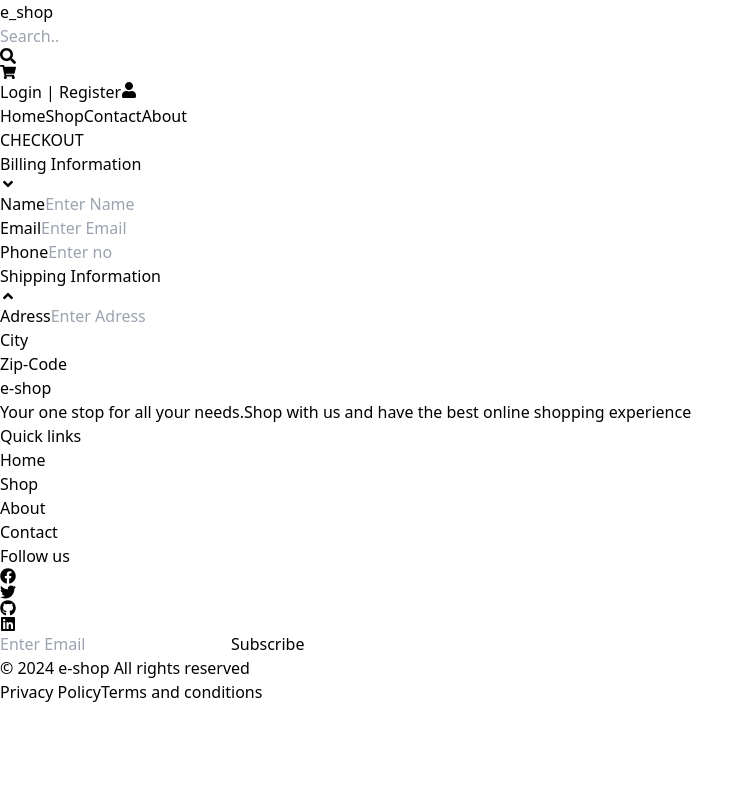
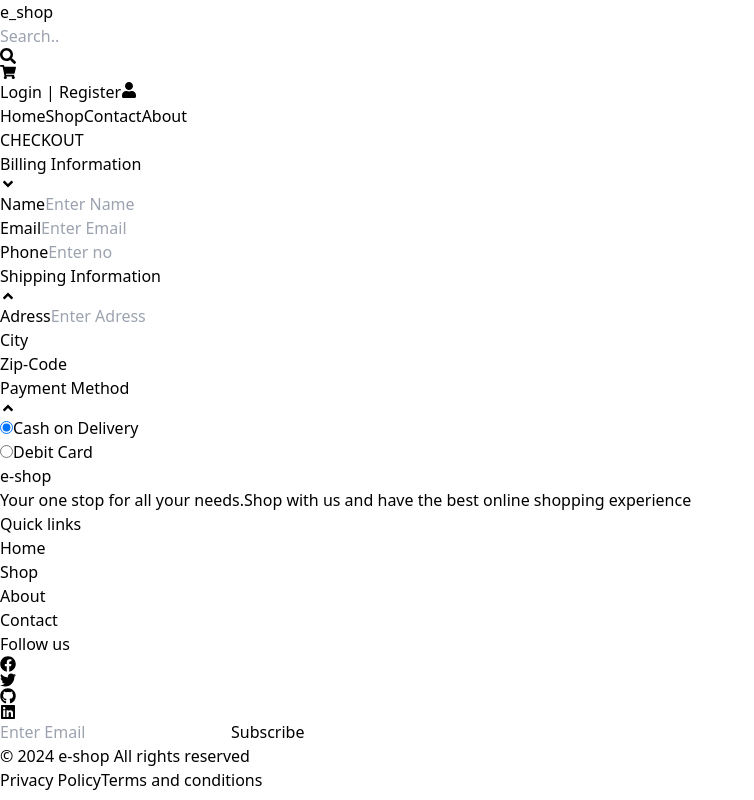
Before and after one commit to bobbyDeepak1415/E-commerce-latest, a React (Vite) app: page /checkout in a window 1280 px wide. Shown: the whole page, without its empty margins (0-754 px from the left). Built offline with nearby package versions, Linux system fonts and the light colour scheme.

Commit message:
made few changes to the checkout page

```diff
--- a/src/pages/Cart.jsx
+++ b/src/pages/Cart.jsx
@@ -16,7 +16,7 @@ const Cart = () => {
   const [adress, setAdress] = useState("main street,0043");
   const [isModalOpen, setIsModalOpen] = useState(false);
   const dispatch = useDispatch();
-  const navigate=useNavigate()
+  const navigate = useNavigate();
 
   return (
     <div className="container mx-auto py-8 min-h-96 px-4 md:px-16 lg:px-24">
@@ -63,7 +63,7 @@ const Cart = () => {
                         </button>
                         <p>{product.quantity}</p>
                         <button
-                          className="text-xl px-1 border-1"
+                          className="text-xl px-2 "
                           onClick={() => dispatch(increaseQuantity(product.id))}
                         >
                           +
--- a/src/pages/Checkout.jsx
+++ b/src/pages/Checkout.jsx
@@ -4,6 +4,8 @@ import { FaAngleDown, FaAngleUp } from "react-icons/fa";
 const Checkout = () => {
   const [billingToggle, setBillingToggle] = useState(true);
   const [shippingToggle, setShippingToggle] = useState(false);
+  const [paymentToggle, setPaymentToggle] = useState(false);
+  const [paymentMethod, setPaymentMethod] = useState("cod");
 
   return (
     <div className="container mx-auto py-8 min-h-96 px-4 md:px-16 lg:px-24">
@@ -58,6 +60,7 @@ const Checkout = () => {
               </div>
             </div>
           </div>
+          {/* {shipping } */}
           <div className="border p-2 mb-6">
             <div
               className="flex items-center justify-between"
@@ -85,10 +88,7 @@ const Checkout = () => {
                 <label htmlFor="" className="block text-gray-700">
                   City
                 </label>
-                <input
-                  type="text"
-                  className="w-full px-3 py-2 border"
-                />
+                <input type="text" className="w-full px-3 py-2 border" />
               </div>
             </div>
             <div>
@@ -96,11 +96,94 @@ const Checkout = () => {
                 <label htmlFor="" className="block text-gray-700">
                   Zip-Code
                 </label>
+                <input className="w-full px-3 py-2 border" type="number" />
+              </div>
+            </div>
+          </div>
+          {/* {payment method} */}
+          <div className="border p-2 mb-6">
+            <div
+              className="flex items-center justify-between"
+              onClick={() => setPaymentToggle(!paymentToggle)}
+            >
+              <h3 className="text-lg font-semibold mb-2">Payment Method</h3>
+              {paymentToggle ? <FaAngleDown /> : <FaAngleUp />}
+            </div>
+            <div className={`space-y-4 ${paymentToggle ? "" : "hidden"}`}>
+              <div className="flex items-center mb-2">
                 <input
-                  className="w-full px-3 py-2 border"
-                  type="number"
+                  type="radio"
+                  name="payment"
+                  checked={paymentMethod === "cod"}
+                  onChange={() => setPaymentMethod("cod")}
                 />
+                <label htmlFor="" className="block text-gray-700 ml-2">
+                  Cash on Delivery
+                </label>
               </div>
+              <div className="flex items-center mb-2 ">
+                <input
+                  type="radio"
+                  name="payment"
+                  checked={paymentMethod === "dc"}
+                  onChange={() => setPaymentMethod("dc")}
+                />
+                <label htmlFor="" className="block text-gray-700 ml-2">
+                  Debit Card
+                </label>
+              </div>
+              {paymentMethod === "dc" && (
+                <div className="bg-gray-100 p-4 rounded-lg mb-4">
+                  <h3 className="text-xl font-semibold mb-4">
+                    Debit Card Information
+                  </h3>
+                  <div className="mb-4">
+                    <label className="block text-gray-700 font-semibold mb-2">
+                      Card Number
+                    </label>
+                    <input
+                      type="text"
+                      className="border p-2 w-full rounded"
+                      required
+                      placeholder="Enter Card Number"
+                    />
+                  </div>
+                  <div>
+                    <label className="block text-gray-700 font-semibold mb-2">
+                      Card Holder Name
+                    </label>
+                    <input
+                      type="text"
+                      className="border p-2 w-full rounded"
+                      placeholder="Enter Name"
+                      required
+                    />
+                  </div>
+                  <div className="flex justify-between mb-4">
+                    <div className="w-1/2 mr-2">
+                      <label className="block text-gray-700 font-semibold mb-2">
+                        Expiry Date
+                      </label>
+                      <input
+                        placeholder="MM/YY"
+                        type="text"
+                        className="border p-2 w-full rounded"
+                        required
+                      />
+                    </div>
+                    <div className="w-1/2 ml-2">
+                      <label className="block text-gray-700 font-semibold mb-2">
+                        CVV
+                      </label>
+                      <input
+                        type="text"
+                        className="border p-2 w-full rounded"
+                        required
+                      />
+                    </div>
+                  </div>
+                </div>
+              )}
             </div>
           </div>
         </div>
--- a/src/redux/cartSlice.jsx
+++ b/src/redux/cartSlice.jsx
@@ -42,20 +42,20 @@ const cartSlice = createSlice({
     increaseQuantity(state, action) {
       const id = action.payload;
       const findItem = state.products.find((item) => item.id === id);
-      if(findItem.quantity>1){
 
-        if (findItem) {
-          findItem.quantity++;
-          findItem.totalPrice += findItem.price;
-          state.totalQuantity++;
-          state.totalPrice += findItem.price;
-        }
+      if (findItem) {
+        findItem.quantity++;
+        findItem.totalPrice += findItem.price;
+        state.totalQuantity++;
+        state.totalPrice += findItem.price;
       }
     },
+
     decreaseQuantity(state, action) {
       const id = action.payload;
       const findItem = state.products.find((item) => item.id === id);
-      if (findItem) {
+
+      if (findItem && findItem.quantity > 0) {
         findItem.quantity--;
         findItem.totalPrice -= findItem.price;
         state.totalQuantity--;
```
